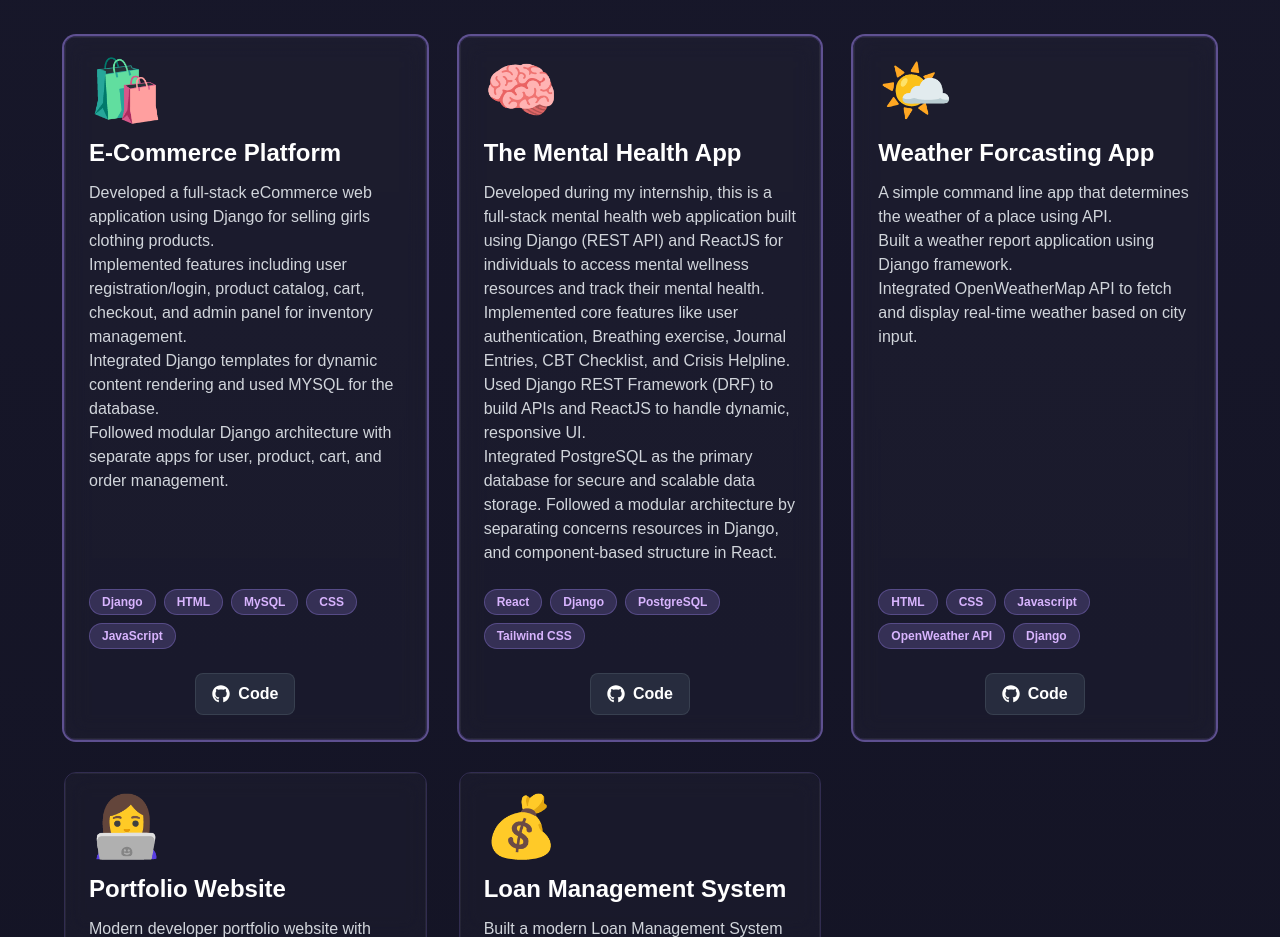
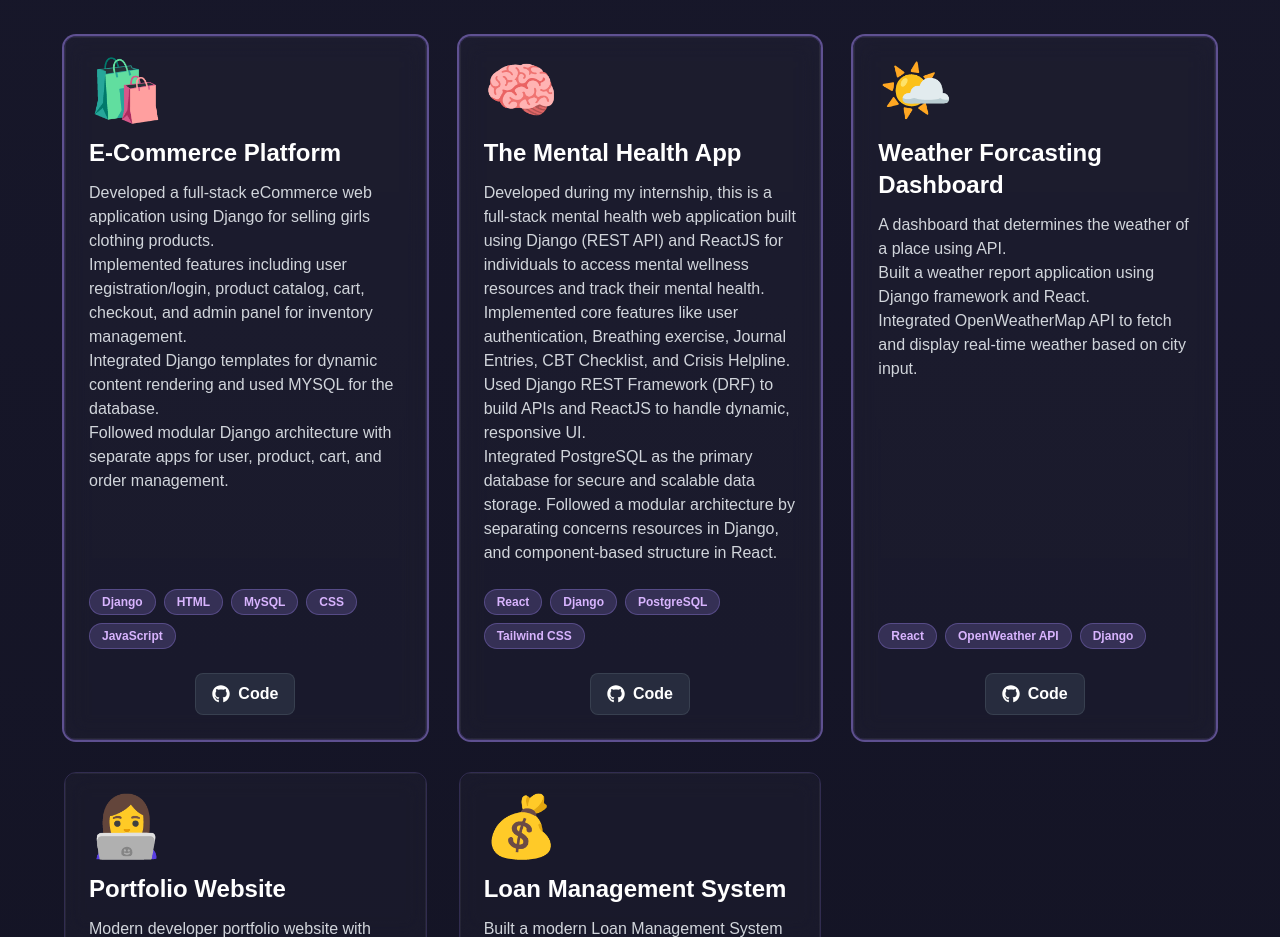
Before and after one commit to Khushbusaifi012/react-portfolio, a React (Vite) app: page / in a window 1280 px wide. Shown: the part 5180-6117 px from the top of the page. Built offline with nearby package versions, Linux system fonts and the light colour scheme.

Commit message:
Updated some project section

```diff
--- a/src/components/Projects.jsx
+++ b/src/components/Projects.jsx
@@ -24,11 +24,11 @@ const Projects = () => {
     },
     {
       id: 3,
-      title: 'Weather Forcasting App',
-      description: 'A simple command line app that determines the weather of a place using API. Built a weather report application using Django framework. Integrated OpenWeatherMap API to fetch and display real-time weather based on city input',
+      title: 'Weather Forcasting Dashboard',
+      description: 'A dashboard that determines the weather of a place using API. Built a weather report application using Django framework and React. Integrated OpenWeatherMap API to fetch and display real-time weather based on city input',
       image: '🌤️',
-      tech: ['HTML', 'CSS', 'Javascript', 'OpenWeather API', 'Django'],
-      github: 'https://github.com/Khushbusaifi012/Weather_report',
+      tech: ['React', 'OpenWeather API', 'Django'],
+      github: 'https://github.com/Khushbusaifi012/Weather-Forecast-Dashboard',
       featured: true,
     },
     {
```
